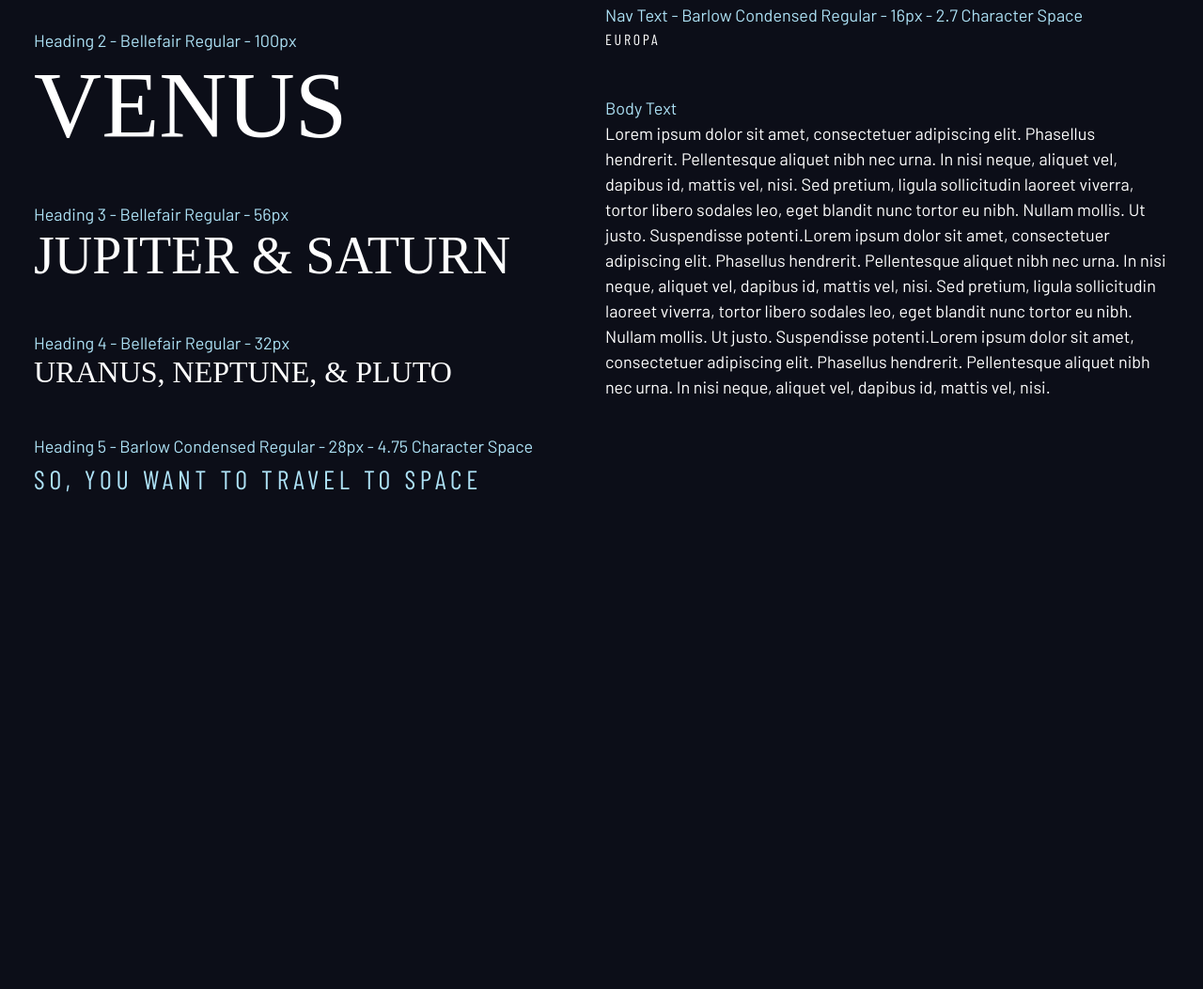
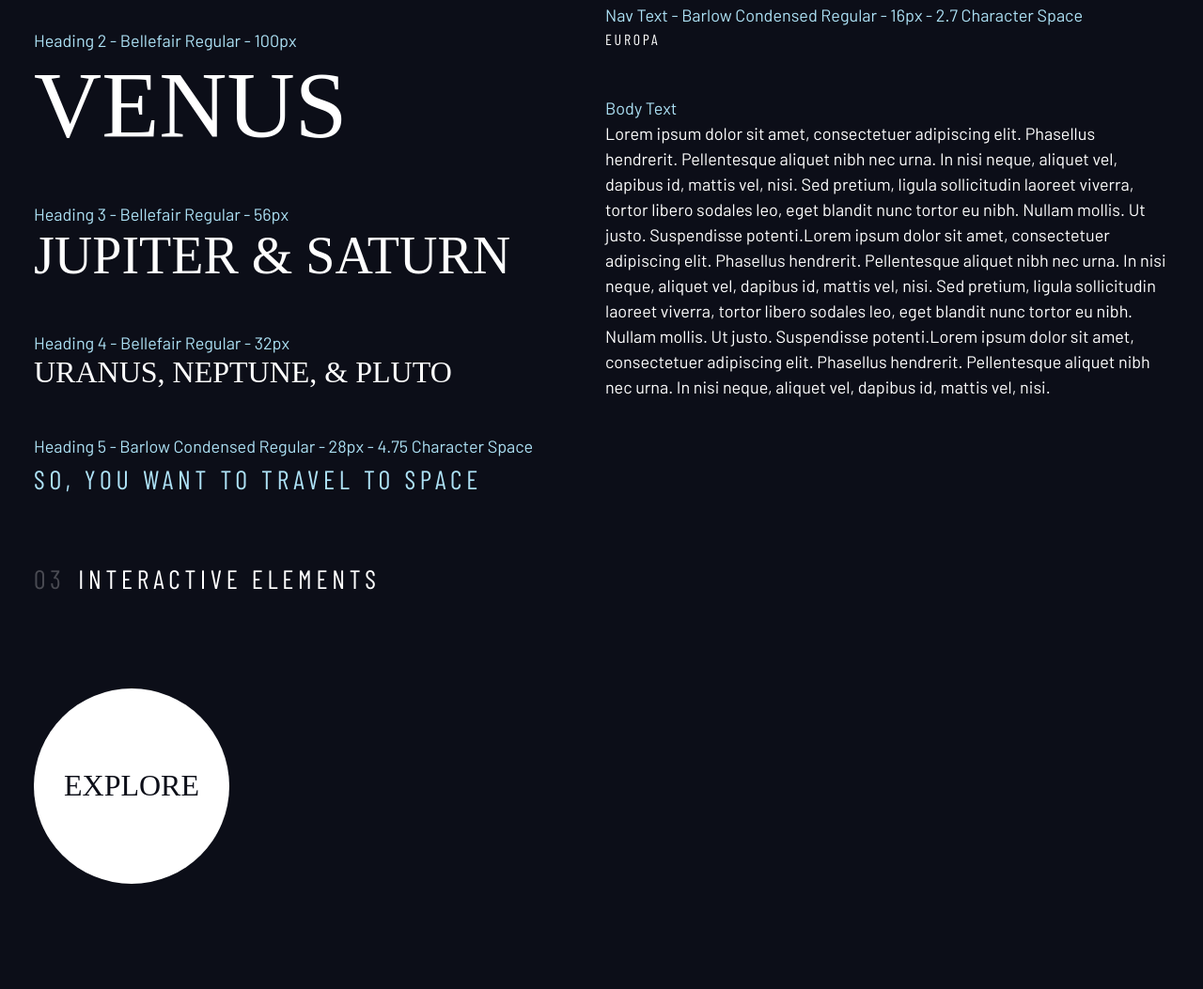
Before and after one commit to gracebir/space-design, a plain HTML site: page index.html in a window 1280 px wide. Shown: the part 638-1691 px from the top of the page at 94% size. Before the commit the page ends 1233 px from the top, so only its background shows below. Drawn offline with nearby package versions, Linux system fonts and the light colour scheme; a web font is replaced by a local one.

Commit message:
interactive elements

```diff
--- a/index.css
+++ b/index.css
@@ -197,5 +197,38 @@ p{
 .number-title span{
     margin-right: .5em;
     font-weight: var(--fs-700);
-    color: hsl(var(--clr-white)/.5);
+    color: hsl(var(--clr-white)/.25);
 }
+
+/* ----------------- */
+/* Components  */
+/* ----------------- */
+
+.large-button{
+    position: relative;
+    display: grid;
+    padding: 0 2rem;
+    aspect-ratio: 1;
+    z-index: 1;
+    text-decoration: none;
+    place-items: center;
+    border-radius: 50%;
+}
+
+.large-button::after{
+    content: '';
+    position: absolute;
+    z-index: -1;
+    width: 100%;
+    height: 100%;
+    background: hsl( var(--clr-white) / .15);
+    border-radius: 50%;
+    opacity: 0;
+    transition: opacity 500ms linear,transform 500ms ease-in-out;
+}
+
+.large-button:hover::after,
+.large-button:focus::after{
+    opacity: 1;
+    transform: scale(1.5);
+}
--- a/index.html
+++ b/index.html
@@ -81,7 +81,25 @@
                 </div>
             </div>
         </section>
+        <section class="flow" id="interactive-elements">
+            <h2 class="number-title"><span>03</span>Interactive elements</h2>
+            <!-- navigation -->
+            <div></div>
 
+            <div class="flex">
+                <div style="margin-top: 5rem;">
+                    <!-- explore button -->
+                    <a href="#" class="large-button uppercase ff-serif text-dark fs-600 bg-white">Explore</a>
+                </div>
+                <div style="margin-bottom: 50vh;">
+                    <!-- Tabs -->
+
+                    <!-- Dots -->
+
+                    <!-- Numbers -->
+                </div>
+            </div>
+        </section>
 
     </div>
 </body>
```
